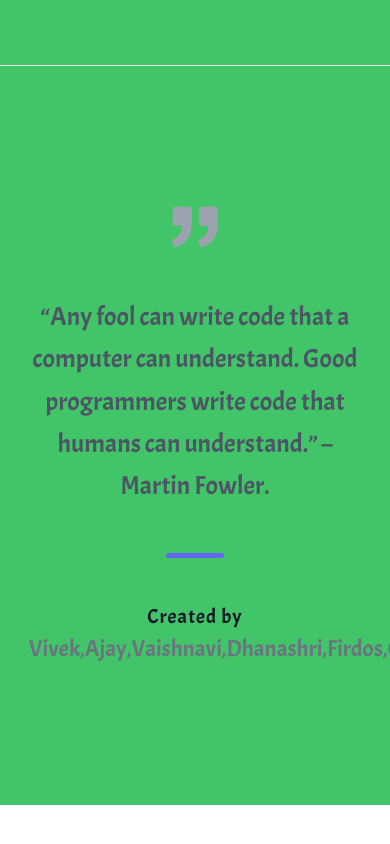
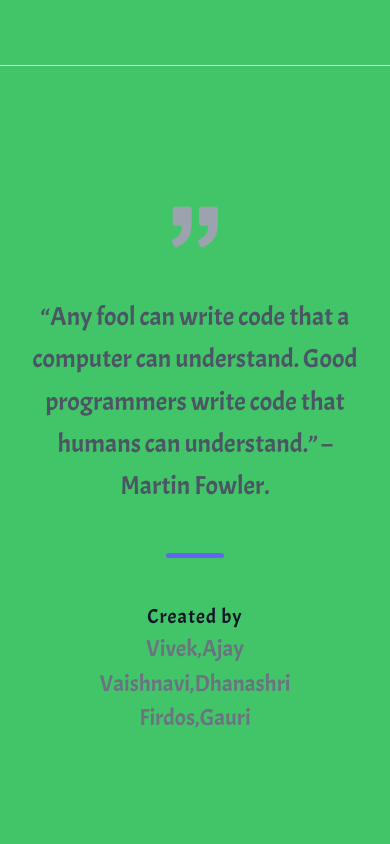
Before and after one commit to mr-vicky/pro.coder, a plain HTML site: page index.html in a window 390 px wide. Shown: the part 4331-5175 px from the top of the page. Before the commit the page ends 5136 px from the top, so only its background shows below. Drawn offline with nearby package versions, Linux system fonts and the light colour scheme.

Commit message:
Added Responsiveness

```diff
--- a/index.html
+++ b/index.html
@@ -21,11 +21,6 @@
     <header class="text-gray-600 body-font">
         <div class="container mx-auto flex flex-wrap p-5 flex-col md:flex-row items-center" id="logo">
             <a class="flex title-font font-medium items-center text-gray-900 mb-4 md:mb-0">
-                <!-- <svg xmlns="http://www.w3.org/2000/svg" fill="none" stroke="currentColor" stroke-linecap="round"
-                    stroke-linejoin="round" stroke-width="2" class="w-10 h-10 text-white p-2 bg-indigo-500 rounded-full"
-                    viewBox="0 0 24 24">
-                    <path d="M12 2L2 7l10 5 10-5-10-5zM2 17l10 5 10-5M2 12l10 5 10-5"></path>
-                </svg> -->
                 <span class="ml-3 text-xl" id="pro">PRO</span>
                 <span class="ml-3 text-xl" id="coders">CODERS</span>
             </a>
@@ -388,7 +383,7 @@
                     programmers write code that humans can understand.” – Martin Fowler.</p>
                 <span class="inline-block h-1 w-10 rounded bg-indigo-500 mt-8 mb-6"></span>
                 <h2 class="text-gray-900 font-medium title-font tracking-wider text-sm">Created by</h2>
-                <p class="text-gray-500">Vivek,Ajay,Vaishnavi,Dhanashri,Firdos,Gauri</p>
+                <p class="text-gray-500">Vivek,Ajay<br>Vaishnavi,Dhanashri<br>Firdos,Gauri</p>
             </div>
         </div>
     </section>
```
